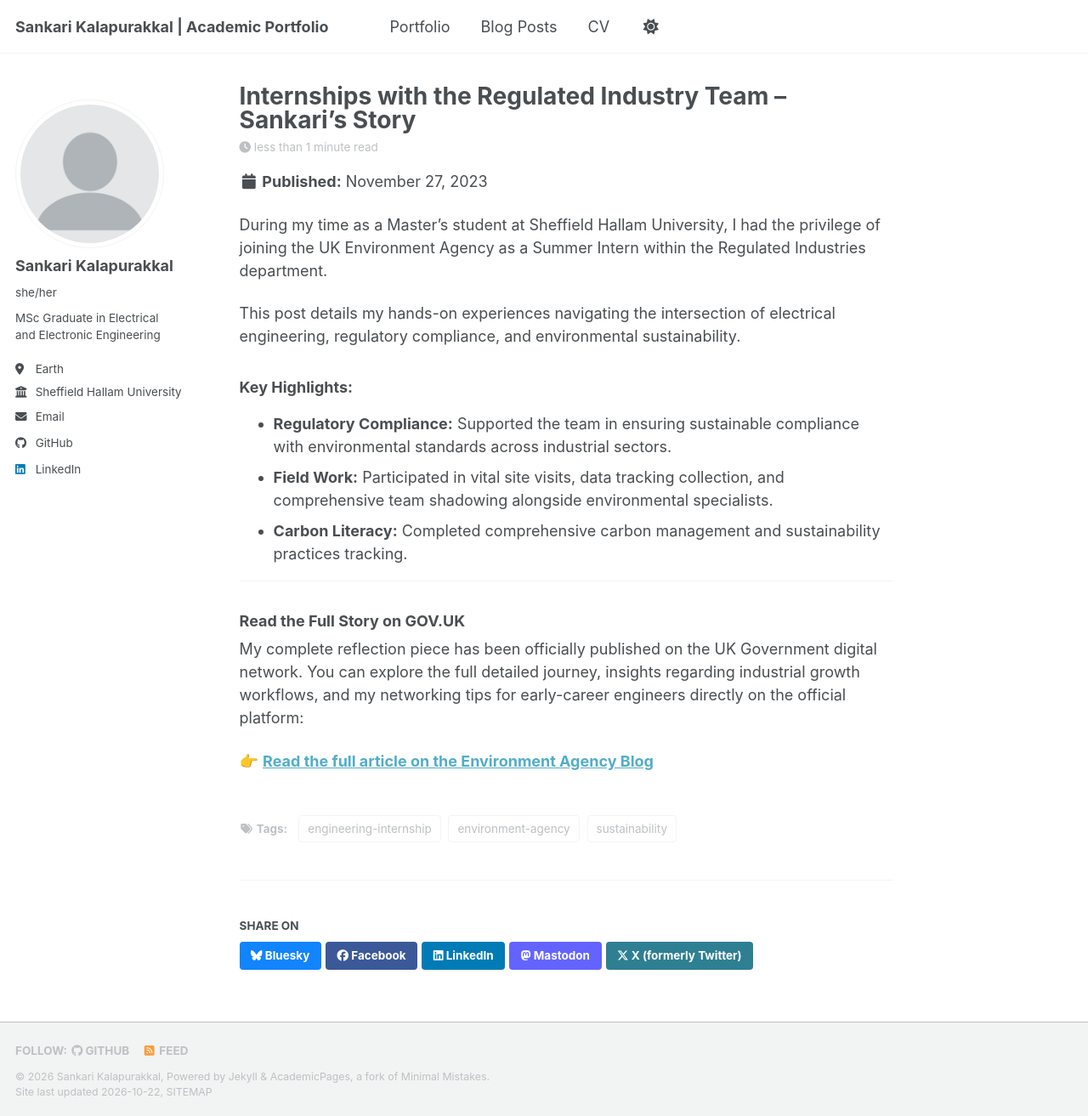
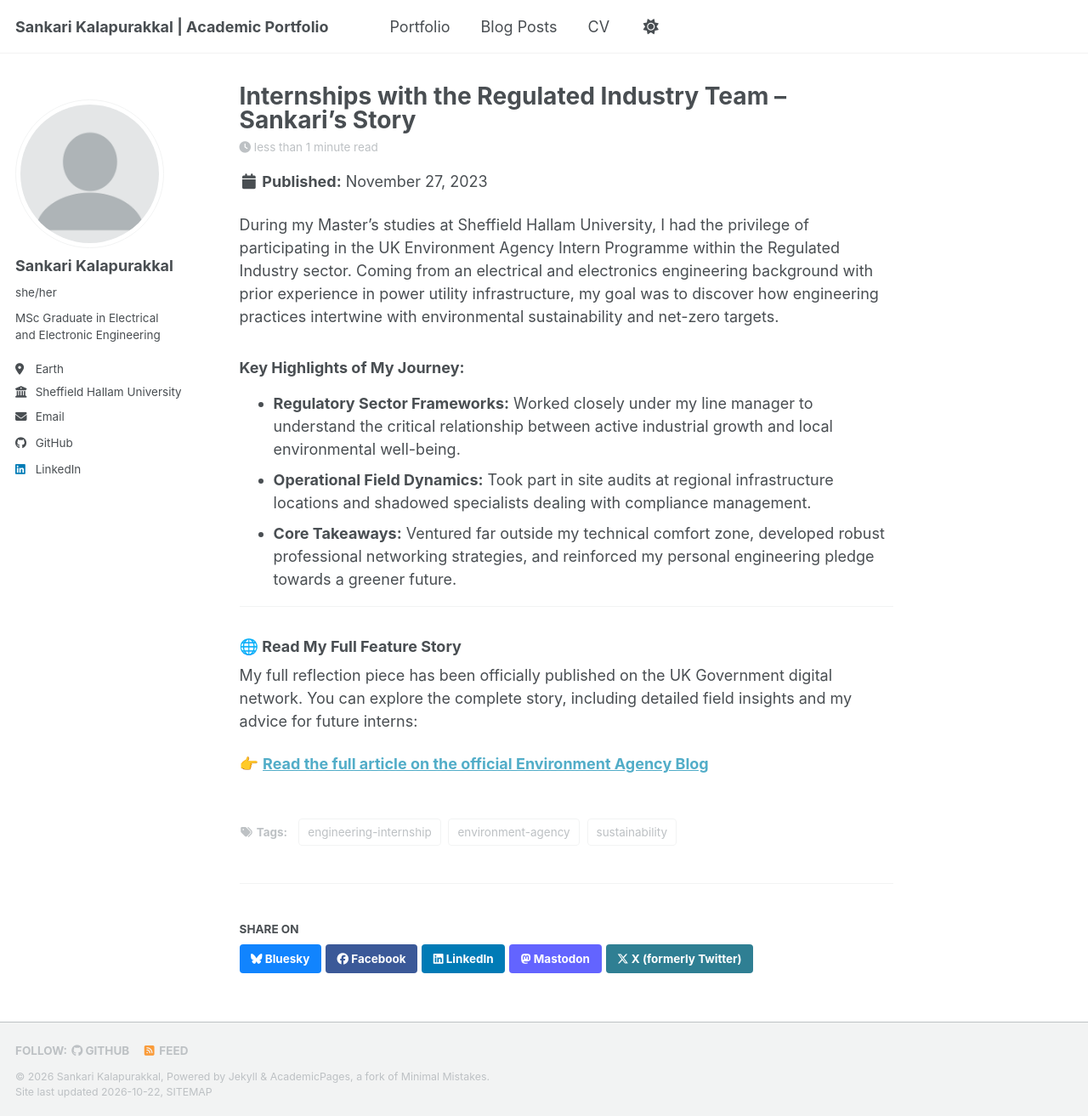
Before and after one commit to Sankari-Kalapurakkal/Sankari-Kalapurakkal.github.io, a Jekyll site: the page built from _posts/2012-08-14-blog-post-1.md, in a window 1280 px wide and 1313 px high. Shown: the whole window at 85% size. Built offline with Jekyll 4.4.1, drawn with Linux system fonts in a browser that asks for light colours; a style sheet for code colours, icons or effects is not loaded.

Commit message:
Revise blog post on UK Environment Agency internship
Updated the blog post to reflect a more detailed account of the internship experience, including key highlights and insights gained during the program.

```diff
--- a/_posts/2012-08-14-blog-post-1.md
+++ b/_posts/2012-08-14-blog-post-1.md
@@ -8,18 +8,16 @@ tags:
   - sustainability
 ---
 
-During my time as a Master's student at Sheffield Hallam University, I had the privilege of joining the UK Environment Agency as a Summer Intern within the Regulated Industries department.
+During my Master's studies at Sheffield Hallam University, I had the privilege of participating in the UK Environment Agency Intern Programme within the Regulated Industry sector. Coming from an electrical and electronics engineering background with prior experience in power utility infrastructure, my goal was to discover how engineering practices intertwine with environmental sustainability and net-zero targets.
 
-This post details my hands-on experiences navigating the intersection of electrical engineering, regulatory compliance, and environmental sustainability.
-
-### Key Highlights:
-* **Regulatory Compliance:** Supported the team in ensuring sustainable compliance with environmental standards across industrial sectors.
-* **Field Work:** Participated in vital site visits, data tracking collection, and comprehensive team shadowing alongside environmental specialists.
-* **Carbon Literacy:** Completed comprehensive carbon management and sustainability practices tracking.
+### Key Highlights of My Journey:
+* **Regulatory Sector Frameworks:** Worked closely under my line manager to understand the critical relationship between active industrial growth and local environmental well-being.
+* **Operational Field Dynamics:** Took part in site audits at regional infrastructure locations and shadowed specialists dealing with compliance management.
+* **Core Takeaways:** Ventured far outside my technical comfort zone, developed robust professional networking strategies, and reinforced my personal engineering pledge towards a greener future.
 
 ***
 
-### Read the Full Story on GOV.UK
-My complete reflection piece has been officially published on the UK Government digital network. You can explore the full detailed journey, insights regarding industrial growth workflows, and my networking tips for early-career engineers directly on the official platform:
+### 🌐 Read My Full Feature Story
+My full reflection piece has been officially published on the UK Government digital network. You can explore the complete story, including detailed field insights and my advice for future interns:
 
-👉 **[Read the full article on the Environment Agency Blog](https://blog.gov.uk)**
+👉 **[Read the full article on the official Environment Agency Blog](https://environmentagency.blog.gov.uk/2023/11/27/internships-with-the-regulated-industry-team-sankaris-story/)**
```
